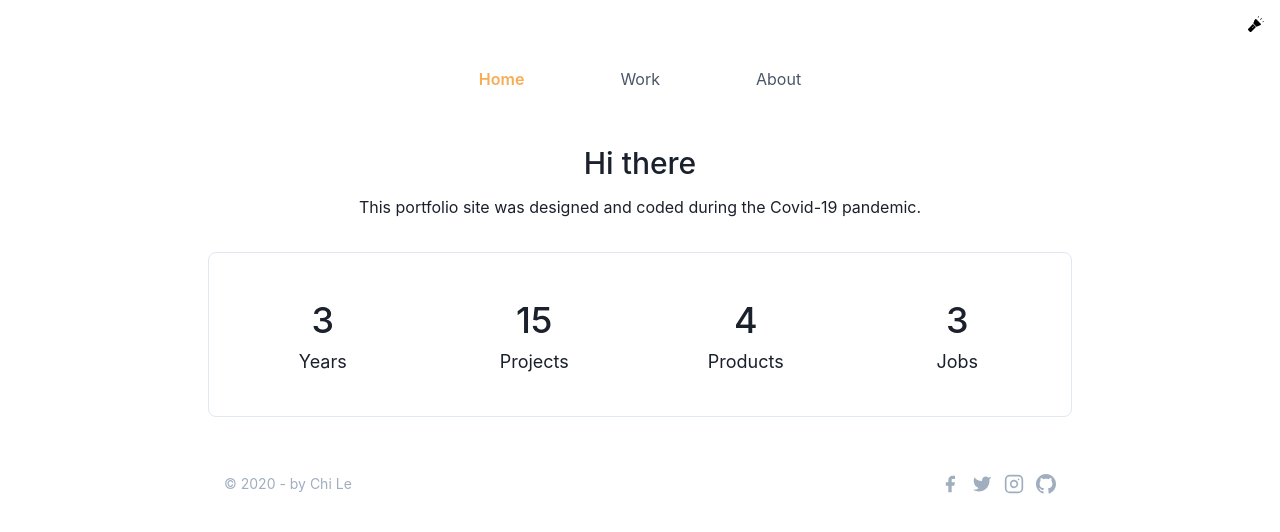
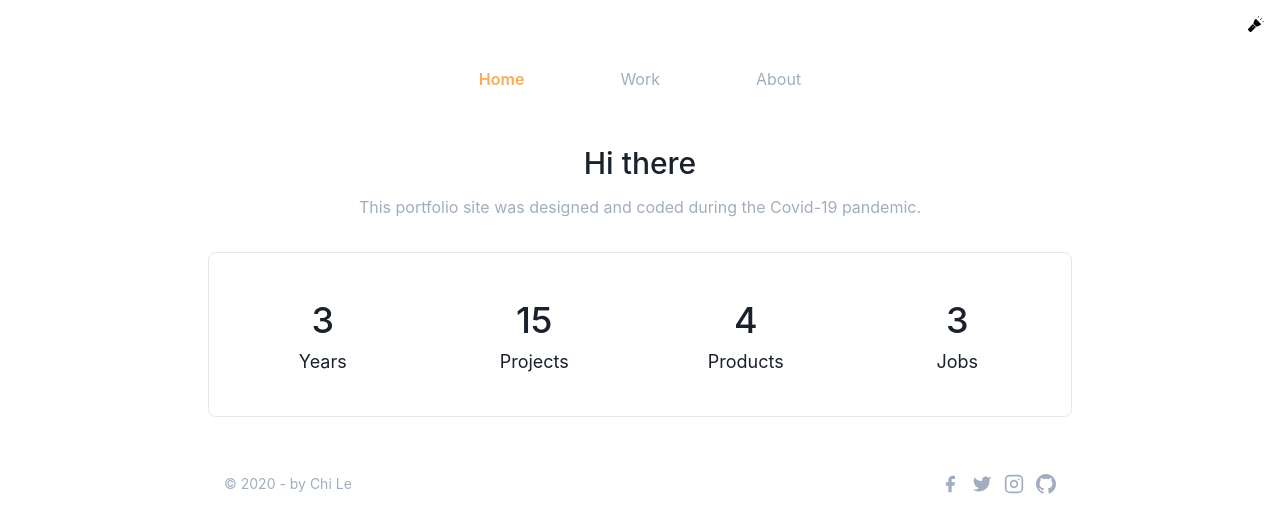
Before and after one commit to chile20/portfolio, a React (Create React App) app: page / in a window 1280 px wide. Shown: the top 532 px of the page. Built offline with nearby package versions, Linux system fonts and the light colour scheme.

Commit message:
Update
Change text color

```diff
--- a/src/App.js
+++ b/src/App.js
@@ -62,6 +62,7 @@ export default function App() {
       </button>
 
       <input value={username} onChange={(e) => setUsername(e.target.value)} />
+
         <BrowserRouter basename="/portfolio">
           <div className="App">
             <Switch>
--- a/src/components/hero.js
+++ b/src/components/hero.js
@@ -10,7 +10,7 @@ class Hero extends Component {
 
     <div className="flex flex-col text-center w-full mb-8">
         <h1 className="sm:text-3xl text-2xl font-medium title-font mb-2">Hi there</h1>
-        <p className="lg:w-2/3 mx-auto leading-relaxed text-base themeHeading">This portfolio site was designed and coded during the Covid-19 pandemic.</p>
+        <p className="lg:w-2/3 mx-auto leading-relaxed text-base text-gray-500">This portfolio site was designed and coded during the Covid-19 pandemic.</p>
     </div>
 
     <div className="border border-gray-300 p-6 rounded-lg">
--- a/src/components/nav.js
+++ b/src/components/nav.js
@@ -6,7 +6,7 @@ class Nav extends Component {
   render() {
     return (
         <div className="App">
-          <header class="text-gray-700 body-font">
+          <header class="text-gray-500 body-font">
             <div class="container max-w-4xl mx-auto flex flex-wrap p-4 flex-col md:flex-row items-center">
               <nav class="md:m-auto flex flex-wrap items-center text-base justify-center">
 
```
Lines whose indentation alone changed are shown as unchanged.
